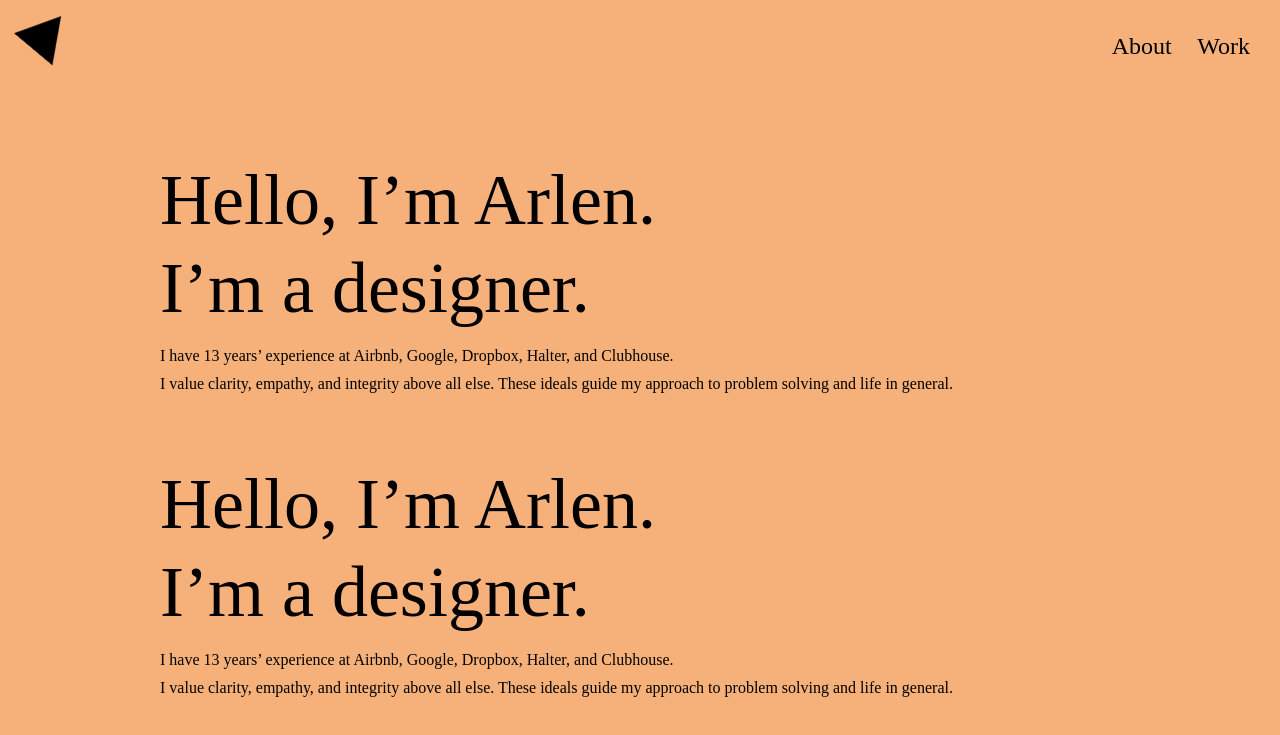
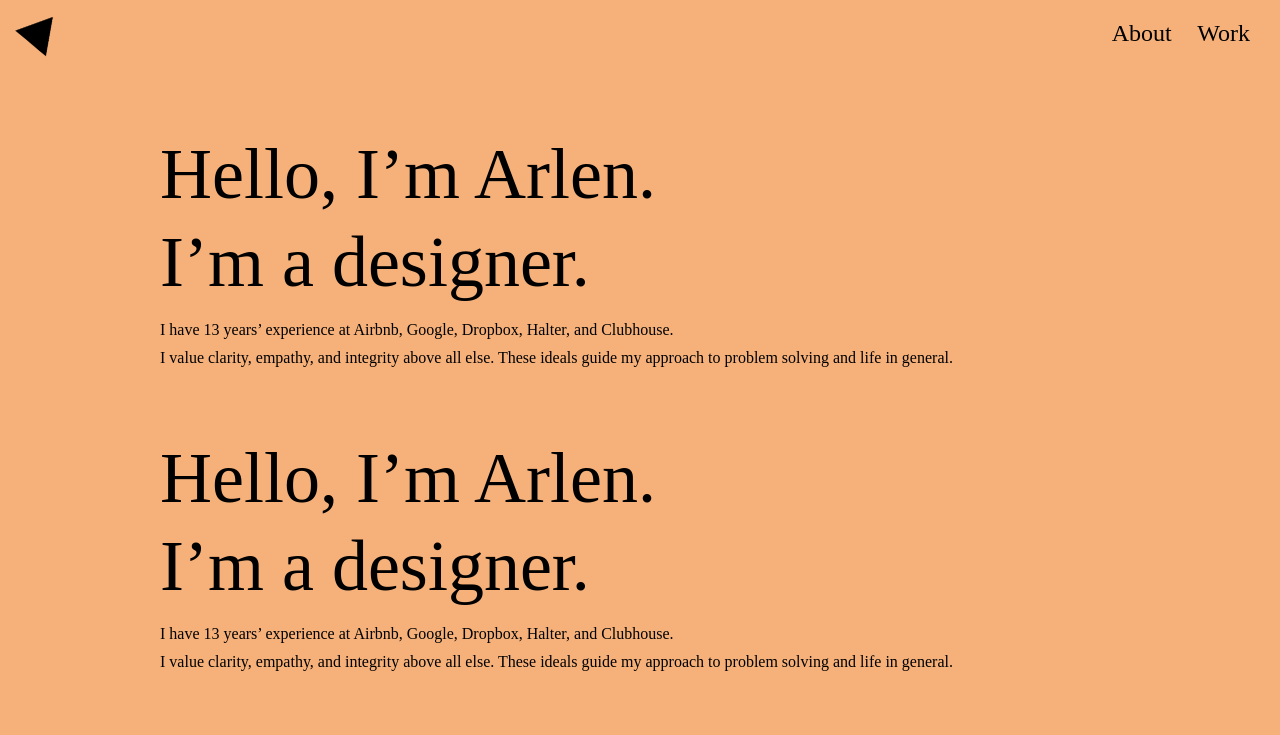
Before and after one commit to Methouselah/Project1, a plain HTML site: page index.html in a window 1280 px wide. Shown: the top 735 px of the page. Drawn offline with Linux system fonts and the light colour scheme.

Commit message:
rotate logo fixed

```diff
--- a/style/style.css
+++ b/style/style.css
@@ -25,10 +25,15 @@ body {
   display: flex;
   justify-content: space-between;
   align-items: center;
+  position: relative;
 }
+
 .header_logo_img {
-  max-width: 50px;
+  max-width: 40px;
   transition: transform 0.2s ease-out;
+  position: fixed;
+  top: 20px;
+  left: 20px;
 }
 
 .header_nav {
```
